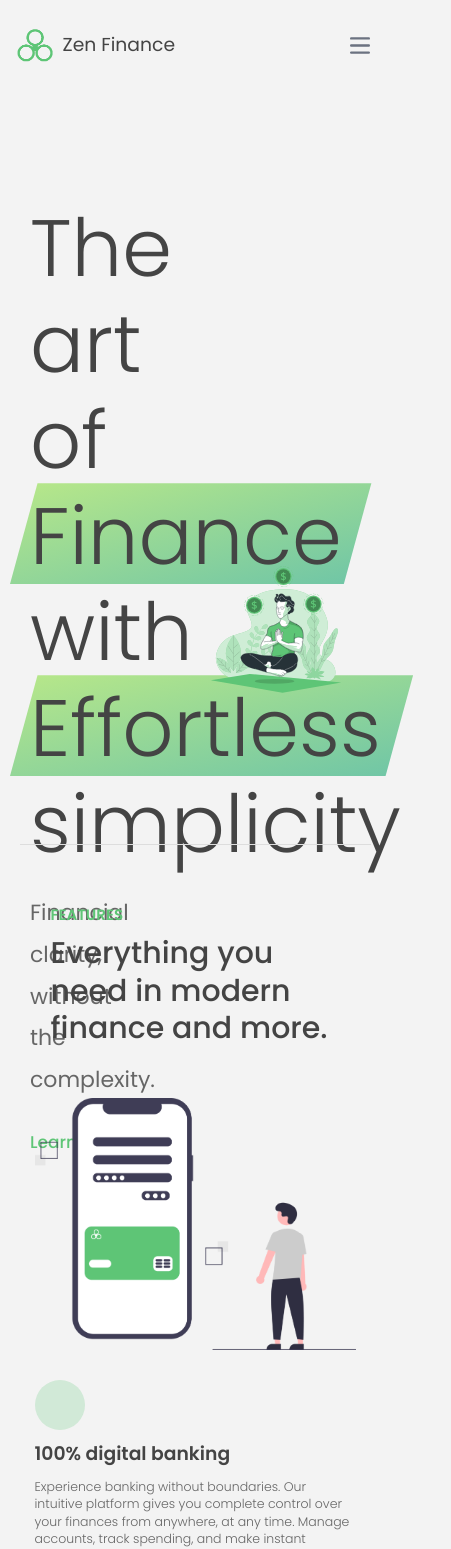
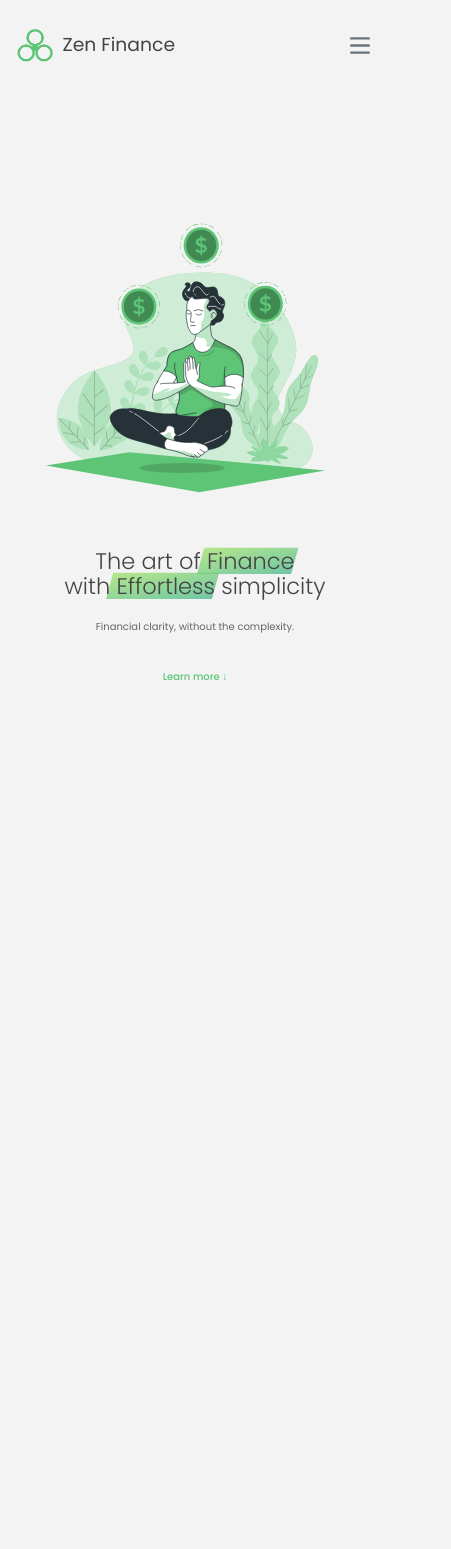
Before and after one commit to mikhail-w/zen-finance, a Next.js app: page / in a window 390 px wide. Shown: the top 1549 px of the page, 451 px wide, since content can reach past the window. After the commit the page ends 844 px from the top, so only its background shows below. Built offline with nearby package versions, Linux system fonts and the light colour scheme.

Commit message:
make hero section responsive

```diff
--- a/src/app/page.tsx
+++ b/src/app/page.tsx
@@ -79,12 +79,12 @@ export default function Home() {
     <main>
       <Navigation />
       <Header />
-      <Features />
+      {/* <Features />
       <Operations />
       <Testimonials />
       <SignUp />
       <Footer />
-      <Modal />
+      <Modal /> */}
     </main>
   );
 }
--- a/src/components/Features/Features.tsx
+++ b/src/components/Features/Features.tsx
@@ -98,7 +98,7 @@ export default function Features() {
             <Image
               src="/img/digital.svg"
               alt="Digital banking interface"
-              className="w-full h-auto"
+              // className="w-full h-auto"
               width={450}
               height={270}
               priority
@@ -114,9 +114,7 @@ export default function Features() {
             }`}
           >
             <div className="flex items-center justify-center bg-[var(--color-primary-opacity)] h-20 w-20 rounded-full mb-5">
-              <svg className="h-10 w-10 fill-primary">
-                <use xlinkHref="/img/icons.svg#icon-monitor"></use>
-              </svg>
+              <svg className="h-10 w-10 fill-primary"></svg>
             </div>
             <h5 className="text-3xl font-semibold mb-5">
               100% digital banking
@@ -141,9 +139,7 @@ export default function Features() {
             }`}
           >
             <div className="flex items-center justify-center bg-[var(--color-primary-opacity)] h-20 w-20 rounded-full mb-5">
-              <svg className="h-10 w-10 fill-primary">
-                <use xlinkHref="/img/icons.svg#icon-trending-up"></use>
-              </svg>
+              <svg className="h-10 w-10 fill-primary"></svg>
             </div>
             <h5 className="text-3xl font-semibold mb-5">
               Intelligent wealth growth
@@ -205,9 +201,7 @@ export default function Features() {
             }`}
           >
             <div className="flex items-center justify-center bg-[var(--color-primary-opacity)] h-20 w-20 rounded-full mb-5">
-              <svg className="h-10 w-10 fill-primary">
-                <use xlinkHref="/img/icons.svg#icon-credit-card"></use>
-              </svg>
+              <svg className="h-10 w-10 fill-primary"></svg>
             </div>
             <h5 className="text-3xl font-semibold mb-5">
               Premium debit card included
--- a/src/components/Header.tsx
+++ b/src/components/Header.tsx
@@ -43,9 +43,9 @@ export default function Header() {
                 fadeInLate: true,
               }));
             }, 300);
-          }, 300);
+          }, 1000);
         }, 1000);
-      }, 400);
+      }, 800);
     }, 300);
 
     return () => {
@@ -54,19 +54,38 @@ export default function Header() {
   }, []);
 
   return (
-    <header className="px-12 pt-[100px] h-screen flex flex-col items-center">
-      <div className="flex-1 max-w-[150rem] w-full grid grid-cols-[45%_55%] gap-16 content-start justify-center items-center justify-items-start px-8 pt-[100px]">
-        <div className="max-w-[90%]">
+    <header className="px-4 sm:px-8 md:px-12 pt-12 sm:pt-[100px] h-screen flex flex-col items-center justify-center overflow-hidden">
+      <div className="flex-1 w-full max-w-[150rem] grid grid-cols-1 md:grid-cols-[45%_55%] gap-8 md:gap-16 content-center justify-center items-center justify-items-center py-8 sm:py-[50px] px-6 sm:px-10">
+        {/* Image - On top for small screens, moved to the right for medium+ screens */}
+        <div className="w-full max-w-full order-first md:order-last md:max-w-5xl mx-auto md:-mt-24 md:col-start-2 md:col-end-3 block">
+          <Image
+            src="/img/hero.svg"
+            alt="Minimalist items"
+            width={800}
+            height={600}
+            priority
+            className={`w-full h-auto object-contain transition-all duration-2000 ease-[cubic-bezier(0.25,0.46,0.45,0.94)] ${
+              isVisible.image
+                ? 'opacity-100 translate-x-0'
+                : 'opacity-0 translate-x-[30px]'
+            }`}
+          />
+        </div>
+
+        {/* Text content - Below image on small screens, to the left on medium+ screens */}
+        <div className="w-full max-w-[90%] text-center md:text-left order-last md:order-first">
           <h1
-            className={`transition-opacity duration-800 ${
-              isVisible.title ? 'opacity-100' : 'opacity-0'
+            className={`transition-all duration-2000 text-4xl sm:text-6xl md:text-7xl lg:text-8xl xl:text-9xl ${
+              isVisible.title
+                ? 'opacity-100 translate-y-0'
+                : 'opacity-0 translate-y-[20px]'
             }`}
           >
             The art of{' '}
             <span className="relative inline-block">
               Finance
               <span
-                className={`absolute bottom-0 left-[-20px] h-full opacity-70 z-[-1] origin-bottom-left bg-gradient-primary transition-all duration-800 ease-[cubic-bezier(0.22,1,0.36,1)] ${
+                className={`absolute bottom-0 left-[-10px] sm:left-[-10px] md:left-[-10px] lg:left-[-20px]  h-full opacity-70 z-[-1] origin-bottom-left bg-gradient-primary transition-all duration-2000 ease-[cubic-bezier(0.22,1,0.36,1)] ${
                   isVisible.highlight1 ? 'w-full' : 'w-0'
                 }`}
                 style={{ transform: 'scale(1.07, 1.05) skewX(-15deg)' }}
@@ -77,7 +96,7 @@ export default function Header() {
             <span className="relative inline-block">
               Effortless
               <span
-                className={`absolute bottom-0 left-[-20px] h-full opacity-70 z-[-1] origin-bottom-left bg-gradient-primary transition-all duration-800 ease-[cubic-bezier(0.22,1,0.36,1)] ${
+                className={`absolute bottom-0 left-[-10px] sm:left-[-10px] md:left-[-10px] lg:left-[-20px] h-full opacity-70 z-[-1] origin-bottom-left bg-gradient-primary transition-all duration-2000 ease-[cubic-bezier(0.22,1,0.36,1)] ${
                   isVisible.highlight2 ? 'w-full' : 'w-0'
                 }`}
                 style={{ transform: 'scale(1.07, 1.05) skewX(-15deg)' }}
@@ -86,7 +105,7 @@ export default function Header() {
             simplicity
           </h1>
           <h4
-            className={`transition-all duration-1000 ${
+            className={`mt-4 text-base sm:text-lg md:text-2xl transition-all duration-1000 ${
               isVisible.fadeIn
                 ? 'opacity-100 translate-y-0'
                 : 'opacity-0 translate-y-[10px]'
@@ -95,7 +114,7 @@ export default function Header() {
             Financial clarity, without the complexity.
           </h4>
           <button
-            className={`inline-block bg-transparent text-[1.7rem] font-medium text-primary border-none border-b border-current pb-[2px] cursor-pointer transition-all duration-300 btn-scroll-to ${
+            className={`mt-4 inline-block bg-transparent text-base sm:text-lg md:text-xl font-medium text-primary border-none border-b border-current pb-[2px] cursor-pointer transition-all duration-300 btn-scroll-to ${
               isVisible.fadeInLate
                 ? 'opacity-100 translate-y-0'
                 : 'opacity-0 translate-y-[10px]'
@@ -104,20 +123,6 @@ export default function Header() {
             Learn more &#8595;
           </button>
         </div>
-        <div className="w-full h-auto justify-self-center self-center -mt-[100px] col-start-2 col-end-3">
-          <Image
-            src="/img/hero.svg"
-            alt="Minimalist items"
-            width={800}
-            height={600}
-            priority
-            className={`object-contain transition-all duration-1200 ease-[cubic-bezier(0.25,0.46,0.45,0.94)] ${
-              isVisible.image
-                ? 'opacity-100 translate-x-0'
-                : 'opacity-0 translate-x-[30px]'
-            }`}
-          />
-        </div>
       </div>
     </header>
   );
--- a/src/components/Operations/Operations.tsx
+++ b/src/components/Operations/Operations.tsx
@@ -93,9 +93,7 @@ export default function Operations() {
           } text-[1.7rem] p-[2.5rem_7rem_6.5rem_7rem]`}
         >
           <div className="flex items-center justify-center h-[7rem] w-[7rem] rounded-full bg-[var(--color-secondary-opacity)]">
-            <svg className="h-[2.75rem] w-[2.75rem] fill-[var(--color-secondary-darker)]">
-              <use xlinkHref="/img/icons.svg#icon-upload"></use>
-            </svg>
+            <svg className="h-[2.75rem] w-[2.75rem] fill-[var(--color-secondary-darker)]"></svg>
           </div>
           <h5 className="text-[2.25rem] font-medium self-center">
             Transfer money to anyone, instantly! No fees, no BS.
@@ -116,9 +114,7 @@ export default function Operations() {
           } text-[1.7rem] p-[2.5rem_7rem_6.5rem_7rem]`}
         >
           <div className="flex items-center justify-center h-[7rem] w-[7rem] rounded-full bg-[var(--color-primary-opacity)]">
-            <svg className="h-[2.75rem] w-[2.75rem] fill-primary">
-              <use xlinkHref="/img/icons.svg#icon-home"></use>
-            </svg>
+            <svg className="h-[2.75rem] w-[2.75rem] fill-primary"></svg>
           </div>
           <h5 className="text-[2.25rem] font-medium self-center">
             Buy a home or make your dreams come true, with instant loans.
@@ -139,9 +135,7 @@ export default function Operations() {
           } text-[1.7rem] p-[2.5rem_7rem_6.5rem_7rem]`}
         >
           <div className="flex items-center justify-center h-[7rem] w-[7rem] rounded-full bg-[var(--color-tertiary-opacity)]">
-            <svg className="h-[2.75rem] w-[2.75rem] fill-[var(--color-tertiary)]">
-              <use xlinkHref="/img/icons.svg#icon-user-x"></use>
-            </svg>
+            <svg className="h-[2.75rem] w-[2.75rem] fill-[var(--color-tertiary)]"></svg>
           </div>
           <h5 className="text-[2.25rem] font-medium self-center">
             No longer need your account? No problem! Close it instantly.
```
Also changed, not shown: public/img/hero.svg.
